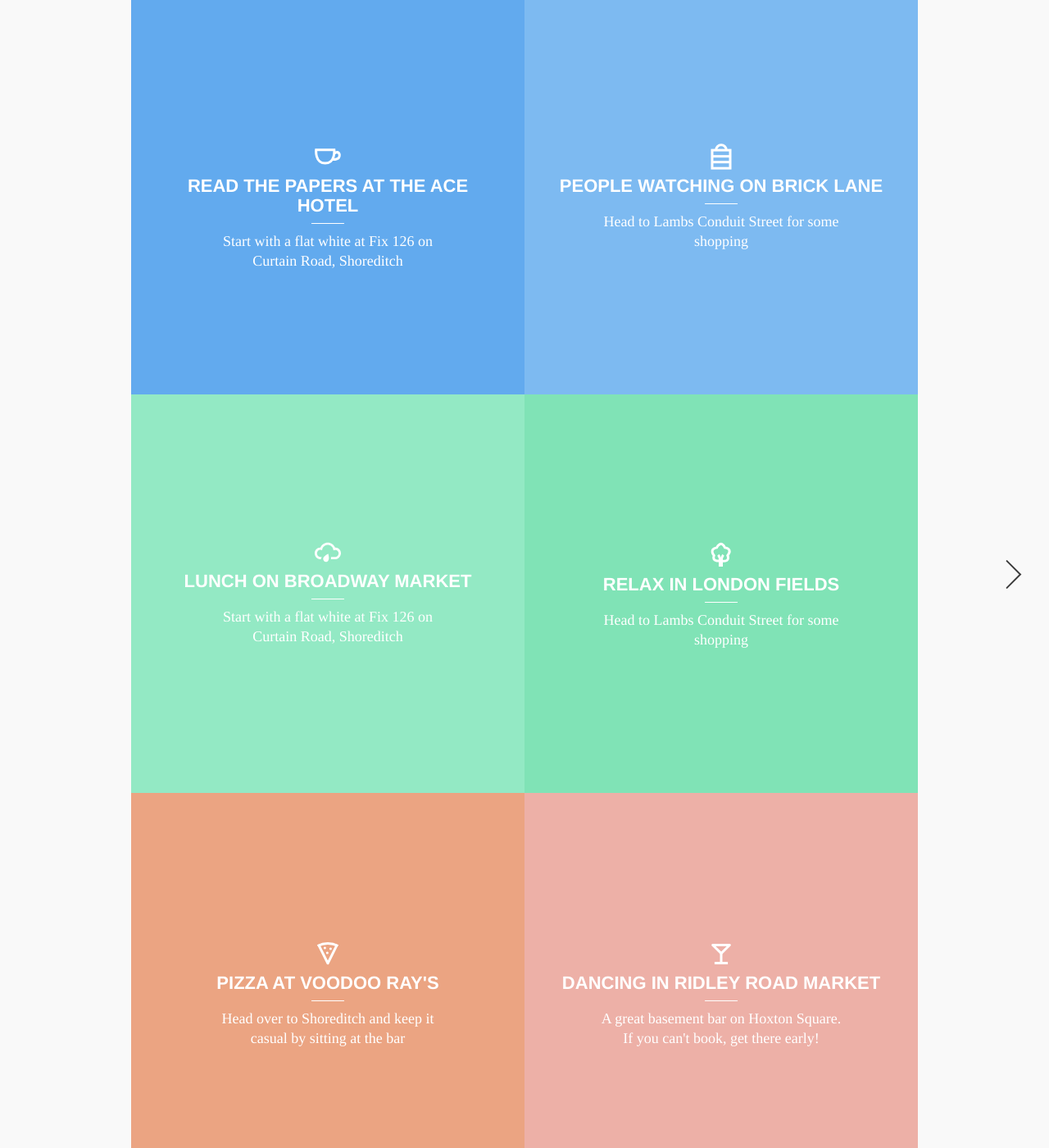
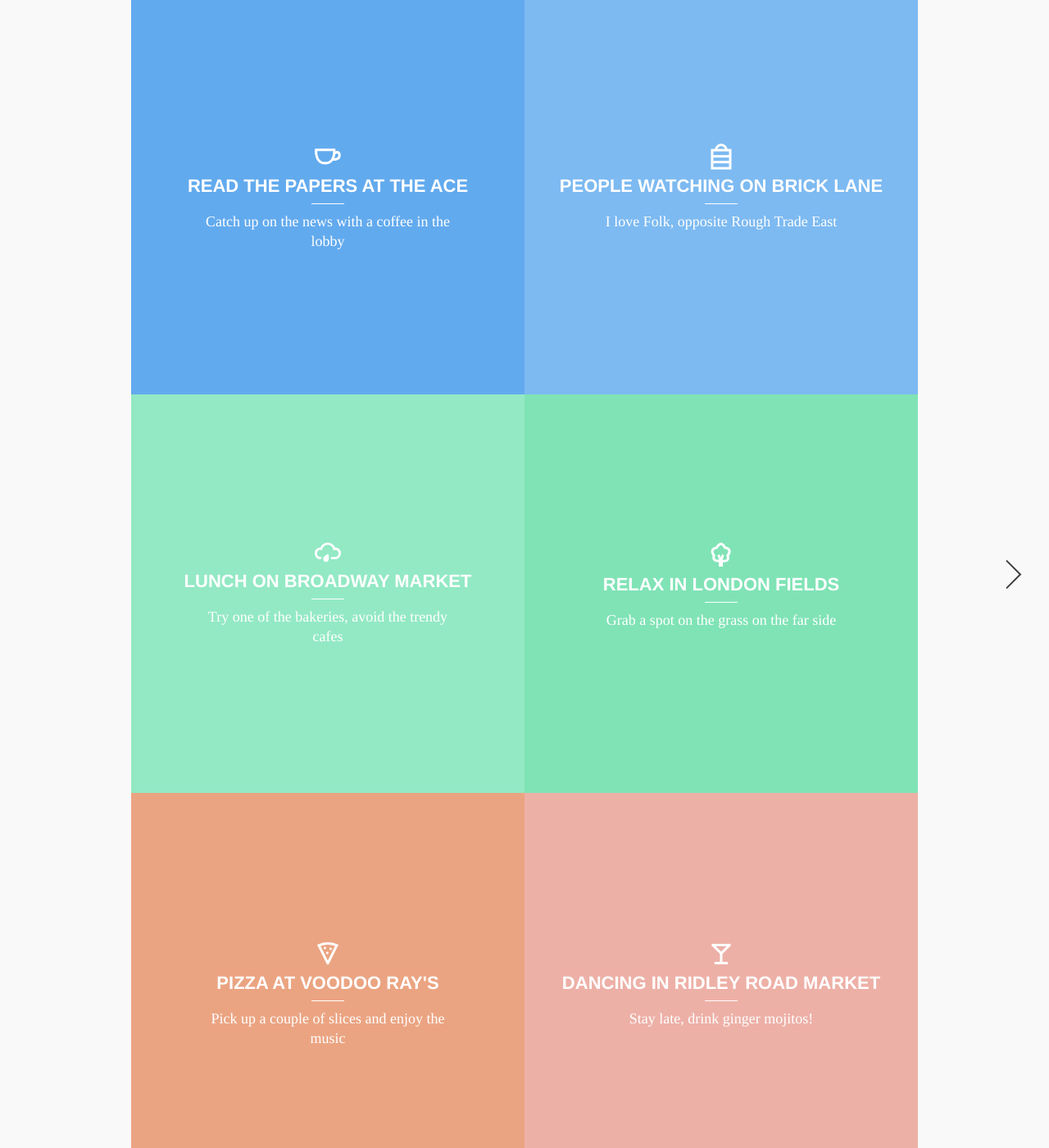
Before and after one commit to anothertompetty/daysmiths, a Jekyll site: the page built from 2.html, in a window 1280 px wide and 1400 px high, scrolled down 419 px. Shown: the whole window at 82% size. Built offline with Jekyll 4.4.1, drawn with Linux system fonts in a browser that asks for light colours; nearby versions of some CDN libraries; Markdown is read by kramdown in place of the engine named in the settings.

Commit message:
copy updates

```diff
--- a/2.html
+++ b/2.html
@@ -28,9 +28,9 @@
 
 		<img src="img/coffee.svg">
 
-		<h2>Read the papers at the Ace Hotel</h2><hr>
+		<h2>Read the papers at the Ace</h2><hr>
 
-		<p>Start with a flat white at Fix 126 on Curtain Road, Shoreditch</p>
+		<p>Catch up on the news with a coffee in the lobby</p>
 
 		<span class="action"><a href="https://foursquare.com/v/fix-126/4e187a832271b0e971fc447d" target="_blank">read tips</a></span>
 
@@ -42,7 +42,7 @@
 
 		<h2>People watching on brick lane</h2><hr>
 
-		<p>Head to Lambs Conduit Street for some shopping</p>
+		<p>I love Folk, opposite Rough Trade East</p>
 
 		<span class="action"><a href="http://www.theguardian.com/travel/2012/jul/27/london-top-five-little-shopping-streets" target="_blank">Guide</a></span>
 
@@ -58,7 +58,7 @@
 
 		<h2>Lunch on Broadway Market</h2><hr>
 
-		<p>Start with a flat white at Fix 126 on Curtain Road, Shoreditch</p>
+		<p>Try one of the bakeries, avoid the trendy cafes</p>
 
 		<span class="action"><a href="https://www.google.co.uk/maps/dir/Lamb's+Conduit+St,+London+WC1N+3NG,+UK/51.5063132,-0.1907941/@51.5099344,-0.1546468,14z/data=!4m24!4m23!1m20!1m1!1s0x48761b363cf9e58d:0x420a88ab376898fa!2m2!1d-0.1185738!2d51.5218568!3m4!1m2!1d-0.1575938!2d51.510748!3s0x48760533eb8097f5:0x9ef0a172584f459a!3m4!1m2!1d-0.1618282!2d51.5084558!3s0x4876053662248f7f:0x4e1e70d6653350b4!3m4!1m2!1d-0.1735727!2d51.5046336!3s0x4876054f876b1571:0x8d8de670f8a90568!1m0!3e2" target="_blank">Get directions</a></span>
 
@@ -70,7 +70,7 @@
 
 		<h2>Relax in London Fields</h2><hr>
 
-		<p>Head to Lambs Conduit Street for some shopping</p>
+		<p>Grab a spot on the grass on the far side</p>
 
 		<span class="action"><a href="#">Download</a></span>
 
@@ -86,7 +86,7 @@
 
 		<h2>Pizza at Voodoo Ray's</h2><hr>
 
-		<p>Head over to Shoreditch and keep it casual by sitting at the bar</p>
+		<p>Pick up a couple of slices and enjoy the music</p>
 
 		<span class="action"><a href="http://www.yelp.co.uk/biz/voodoo-rays-london">Reviews</a></span>
 
@@ -98,7 +98,7 @@
 
 		<h2>Dancing in Ridley Road Market</h2><hr>
 
-		<p>A great basement bar on Hoxton Square. If you can't book, get there early!</p>
+		<p>Stay late, drink ginger mojitos!</p>
 
 		<span class="action"><a href="https://twitter.com/Ridley_RoadMB">What's on</a></span>
 
```
